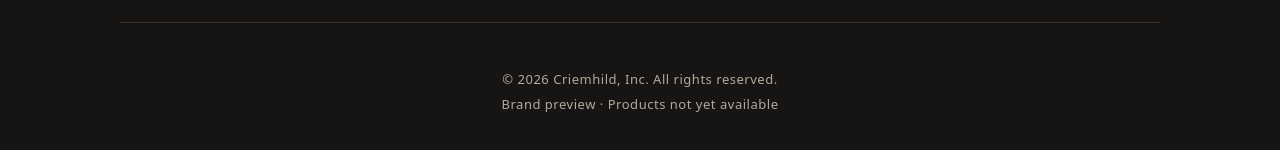
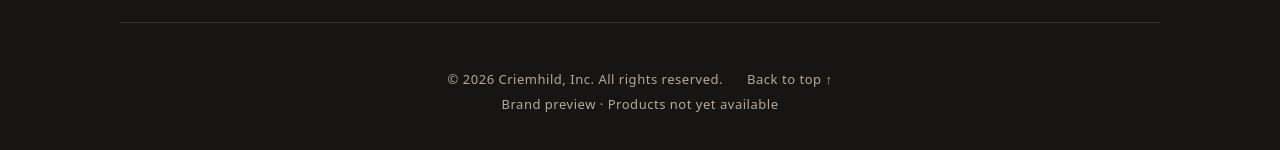
Before and after one commit to aethelcriemhild/aethelcriemhild, a React (Vite) app in the folder 20261015 버전/: page / in a window 1280 px wide. Shown: the part 6809-6959 px from the top of the page. Built offline with nearby package versions, Linux system fonts and the light colour scheme.

Commit message:
Add Back to top link to the footer
Co-Authored-By: Claude Opus 5.5 <noreply@anthropic.com>

```diff
--- a/20261015 버전/src/components/Footer.jsx
+++ b/20261015 버전/src/components/Footer.jsx
@@ -33,7 +33,12 @@ export default function Footer() {
         ))}
       </div>
       <div className="flex flex-col gap-2 pt-8 text-center text-xs tracking-[0.04em] text-stone lg:pt-12 lg:text-[13px]">
-        <p>© 2026 Criemhild, Inc. All rights reserved.</p>
+        <p className="flex flex-wrap items-center justify-center gap-x-6 gap-y-2">
+          <span>© 2026 Criemhild, Inc. All rights reserved.</span>
+          <a href="#top" className="text-stone no-underline hover:text-white hover:underline">
+            Back to top <span aria-hidden="true">↑</span>
+          </a>
+        </p>
         <p>{FOOTER_NOTE}</p>
       </div>
     </footer>
--- a/20261015 버전/src/components/Hero.jsx
+++ b/20261015 버전/src/components/Hero.jsx
@@ -26,7 +26,7 @@ export function SkipLink() {
 /** Marble band with the navigation — the top of every page other than Home. */
 export function SiteHeader({ children }) {
   return (
-    <header className="relative overflow-hidden bg-hero">
+    <header id="top" className="relative overflow-hidden bg-hero">
       <MarbleBackdrop />
       <SkipLink />
       <Nav />
```
